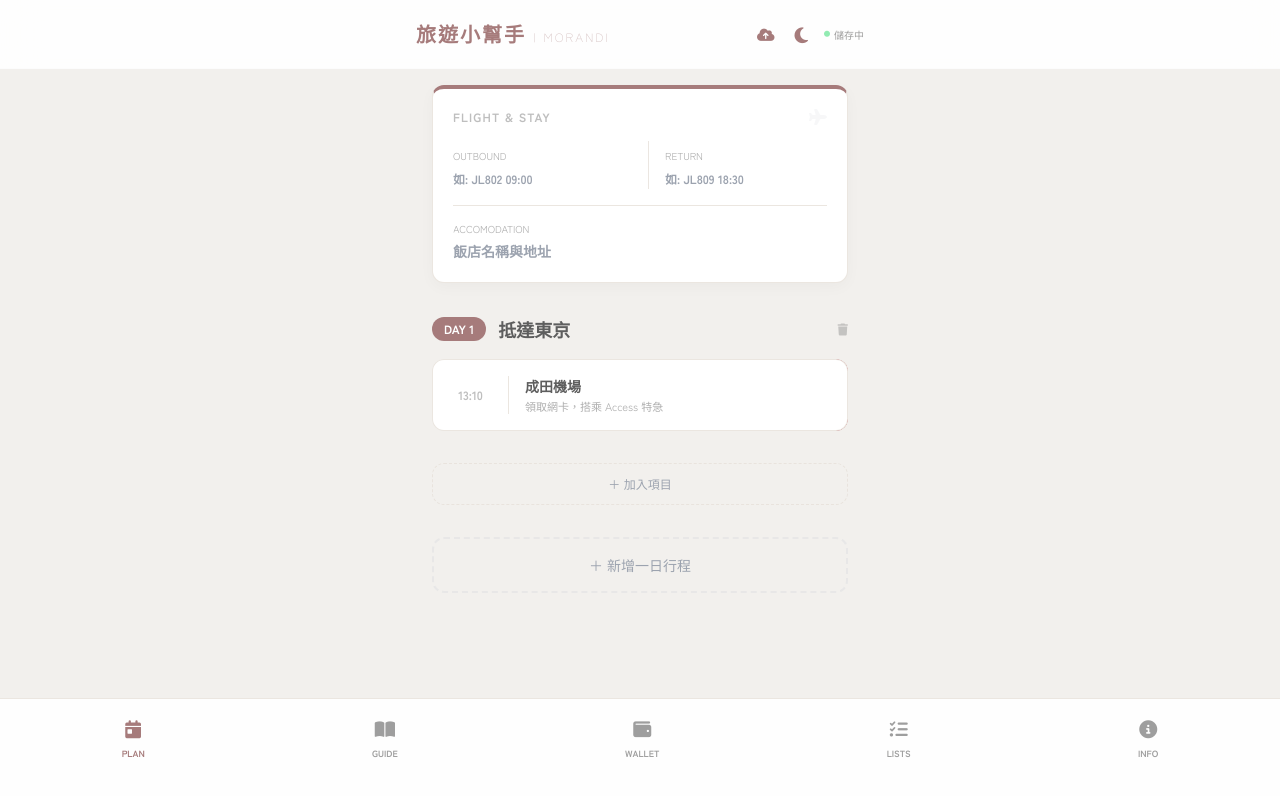
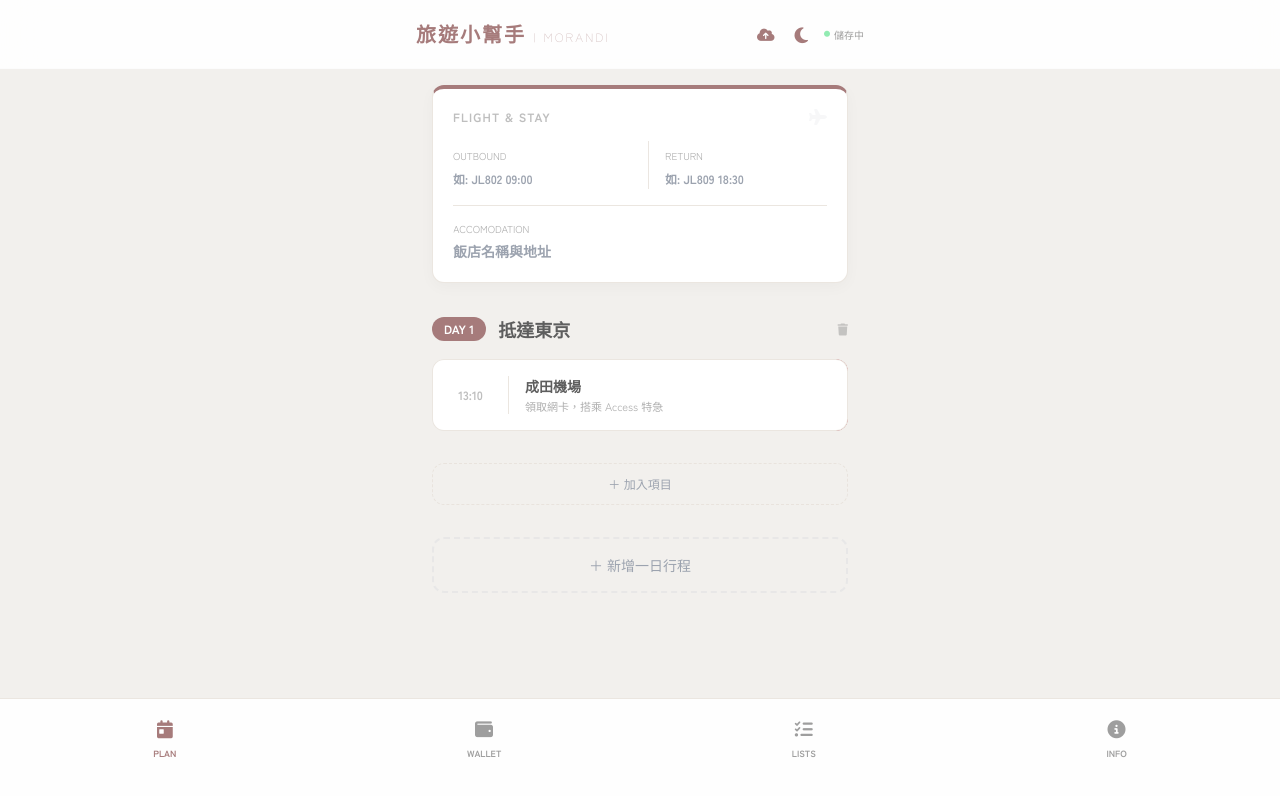
Before and after one commit to viviencheng85-lang/travel-helper, a plain HTML site: page index.html in a window 1280 px wide. Drawn offline with nearby package versions, Linux system fonts and the light colour scheme.

Commit message:
Update index.html

```diff
--- a/index.html
+++ b/index.html
@@ -323,10 +323,6 @@
         <button onclick="showTab('plan')" class="nav-btn p-2 flex flex-col items-center active" data-tab="plan">
             <i class="fas fa-calendar-day text-lg"></i>
             <span class="text-[9px] mt-1 font-bold">PLAN</span>
-        </button>
-        <button onclick="showTab('guide')" class="nav-btn p-2 flex flex-col items-center" data-tab="guide" style="color: var(--text-sub)">
-            <i class="fas fa-book-open text-lg"></i>
-            <span class="text-[9px] mt-1 font-bold">GUIDE</span>
         </button>
         <button onclick="showTab('wallet')" class="nav-btn p-2 flex flex-col items-center" data-tab="wallet" style="color: var(--text-sub)">
             <i class="fas fa-wallet text-lg"></i>
```
